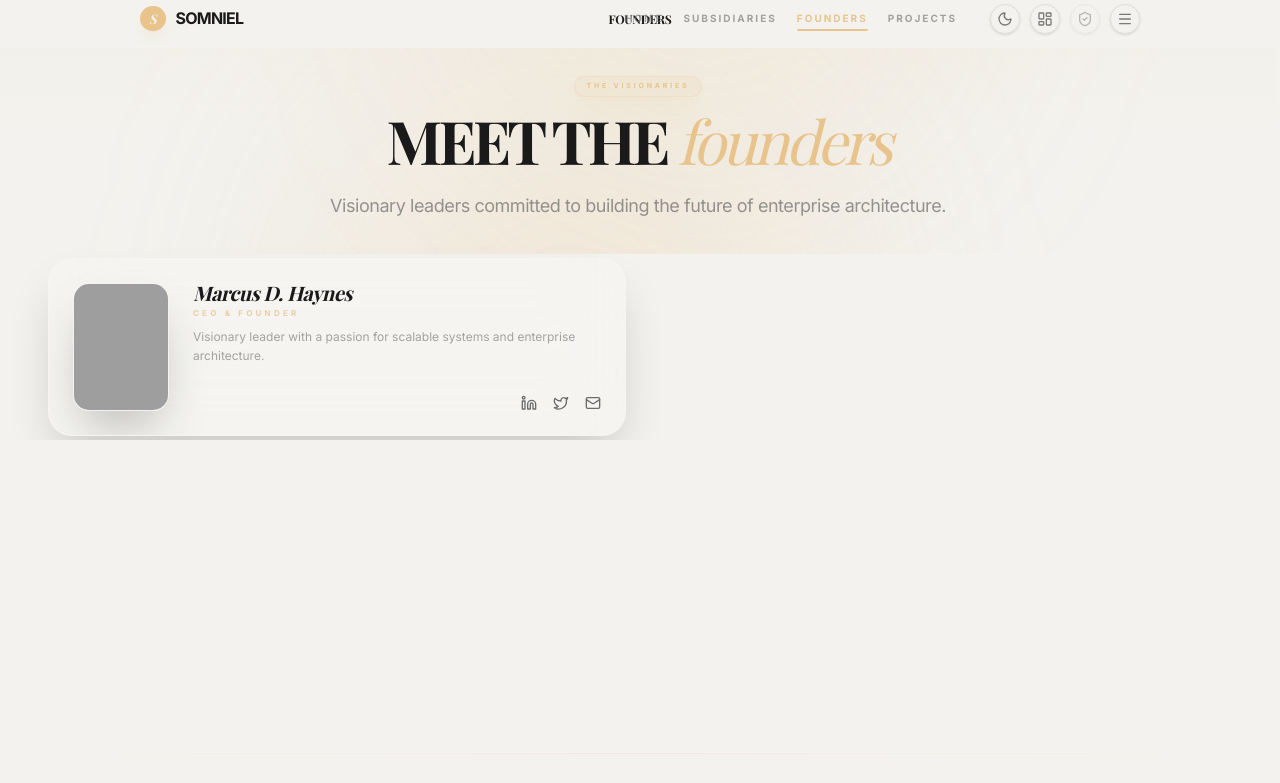
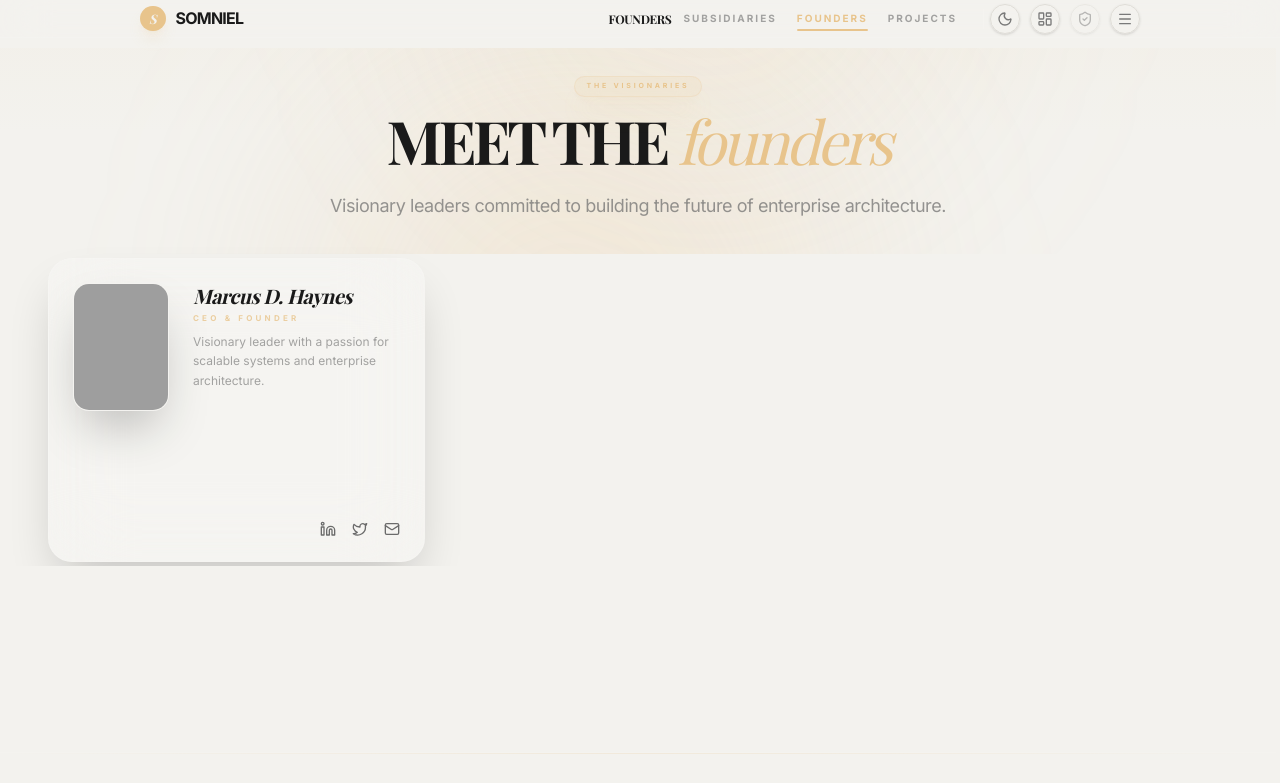
Before and after one commit to marcusdhaynes/Somniel, a React (Vite) app: page /founders in a window 1280 px wide. Shown: the top 783 px of the page. Built offline with nearby package versions, Linux system fonts and the light colour scheme; grey boxes are pictures that could not be loaded; a web font is replaced by a local one.

Commit message:
style(public): remove Home nav label and standardize entity card sizes across public sections

```diff
--- a/scripts/prerender-public.mjs
+++ b/scripts/prerender-public.mjs
@@ -30,6 +30,7 @@ const style = '<style id="somniel-first-paint">' +
   '#somniel-static-shell p{font-size:clamp(13px,1.3vw,18px);line-height:1.65;color:var(--muted,#777);max-width:680px;margin:0 auto 22px}' +
   '#somniel-static-shell .eyebrow{font-size:11px;text-transform:uppercase;letter-spacing:.22em;color:var(--accent,#e8c48c)}' +
   '#somniel-static-shell .grid{display:grid;grid-template-columns:repeat(auto-fit,minmax(220px,1fr));gap:15px;margin:30px auto 0;text-align:left}' +
+  '#somniel-static-shell .tile{height:19rem;box-sizing:border-box;overflow:hidden}' +
   '#somniel-static-shell .tile{padding:20px;border-radius:16px;border:1px solid var(--border,#ddd);background:var(--surface,#fff);min-width:0}' +
   '#somniel-static-shell .tile h2{font-size:17px;margin:0 0 10px;font-family:Georgia,serif}' +
   '#somniel-static-shell .tile p{font-size:12px;margin:0;line-height:1.5}' +
@@ -39,7 +40,7 @@ const style = '<style id="somniel-first-paint">' +
   '</style>';
 
 const navigation = '<nav><a href="' + base + '">SOMNIEL</a><span>' +
-  [['Home', ''], ['Subsidiaries', 'subsidiaries/'], ['Founders', 'founders/'], ['Projects', 'projects/']]
+  [['Subsidiaries', 'subsidiaries/'], ['Founders', 'founders/'], ['Projects', 'projects/']]
   .map(([title, url]) => '<a href="' + base + url + '">' + title + '</a>').join('') + '</span></nav>';
 const card = (title, description, img, url) => '<article class="tile">' +
   (img ? '<img src="' + safeUrl(img) + '" alt="" width="70" height="70" decoding="async" loading="lazy">' : '') +
--- a/src/components/layout/Navbar.tsx
+++ b/src/components/layout/Navbar.tsx
@@ -15,7 +15,6 @@ export const Navbar: React.FC = () => {
   const [isOpen, setIsOpen] = React.useState(false);
 
   const navItems = [
-    { name: 'Home', path: '/' },
     { name: 'Subsidiaries', path: '/subsidiaries' },
     { name: 'Founders', path: '/founders' },
     { name: 'Projects', path: '/projects' },
--- a/src/components/projects/GitHubAppGallery.tsx
+++ b/src/components/projects/GitHubAppGallery.tsx
@@ -90,13 +90,13 @@ const AppCard: React.FC<{ app: App }> = ({ app }) => {
   const codeUrl = 'https://github.com/marcusdhaynes/' + encodeURIComponent(app.repo);
 
   return (
-    <article className="group flex min-w-0 flex-col overflow-hidden rounded-2xl border border-border bg-surface/70 shadow-sm transition-[border-color,transform,box-shadow] duration-200 hover:-translate-y-0.5 hover:border-accent/50 hover:shadow-lg">
+    <article className="public-section-card group flex min-w-0 flex-col overflow-hidden rounded-2xl border border-border bg-surface/70 shadow-sm transition-[border-color,box-shadow] duration-200 hover:border-accent/50 hover:shadow-lg">
       <a
         href={app.url}
         target="_blank"
         rel="noopener noreferrer"
         aria-label={'Open ' + app.name + ' live site'}
-        className="relative block aspect-[16/10] overflow-hidden bg-subtle"
+        className="relative block h-36 shrink-0 overflow-hidden bg-subtle"
       >
         {failed ? (
           <div className="flex h-full w-full flex-col items-center justify-center gap-3 text-muted">
@@ -123,10 +123,10 @@ const AppCard: React.FC<{ app: App }> = ({ app }) => {
           Homepage preview
         </span>
       </a>
-      <div className="flex flex-1 flex-col p-4 sm:p-5">
-        <h3 className="truncate font-serif text-lg font-semibold tracking-tight text-fg">{app.name}</h3>
-        <p className="mt-2 min-h-10 flex-1 text-xs leading-relaxed text-muted">{app.description}</p>
-        <div className="mt-4 flex items-center gap-2">
+      <div className="flex min-h-0 flex-1 flex-col p-3 sm:p-4">
+        <h3 className="truncate font-serif text-base sm:text-lg font-semibold tracking-tight text-fg">{app.name}</h3>
+        <p className="mt-1 min-h-0 flex-1 line-clamp-2 overflow-hidden text-xs leading-relaxed text-muted">{app.description}</p>
+        <div className="mt-2 flex items-center gap-2">
           <a
             href={app.url}
             target="_blank"
@@ -207,7 +207,7 @@ const GitHubAppGallery: React.FC = () => {
   }, []);
 
   return (
-    <section aria-labelledby="github-apps-heading" className="relative mx-auto max-w-7xl px-6 pb-12 pt-8 lg:px-12">
+    <section aria-labelledby="github-apps-heading" className="relative mx-auto max-w-[1600px] px-6 pb-12 pt-8 lg:px-12">
       <div className="mb-6 flex flex-wrap items-end justify-between gap-3">
         <div>
           <p className="text-[10px] font-bold uppercase tracking-[0.3em] text-accent">Built by Somniel</p>
@@ -222,7 +222,7 @@ const GitHubAppGallery: React.FC = () => {
           {apps.length} applications
         </span>
       </div>
-      <div className="grid grid-cols-1 gap-4 sm:grid-cols-2 xl:grid-cols-3">
+      <div className="public-section-grid">
         {apps.map(app => <AppCard key={app.repo} app={app} />)}
       </div>
     </section>
--- a/src/index.css
+++ b/src/index.css
@@ -147,3 +147,27 @@ html[data-density="comfortable"] .condensed-card {
 @media (hover: none) {
   .payscale-number-controls { visibility: visible; opacity: 1; }
 }
+
+/* A single card geometry for every public entity section. Grid breakpoints
+   and card height are shared by Subsidiaries, Founders, and both Projects
+   sections; content and footer alignment remain responsive. */
+@layer components {
+  .public-section-grid {
+    display: grid;
+    grid-template-columns: minmax(0, 1fr);
+    gap: 1.5rem;
+    align-items: start;
+  }
+  .public-section-card {
+    box-sizing: border-box;
+    width: 100%;
+    height: 19rem;
+    min-width: 0;
+  }
+  @media (min-width: 768px) {
+    .public-section-grid { grid-template-columns: repeat(2, minmax(0, 1fr)); }
+  }
+  @media (min-width: 1024px) {
+    .public-section-grid { grid-template-columns: repeat(3, minmax(0, 1fr)); }
+  }
+}
--- a/src/pages/public/Founders.tsx
+++ b/src/pages/public/Founders.tsx
@@ -42,7 +42,7 @@ const Founders: React.FC = () => {
       </header>
 
       <div className="py-1 px-6 lg:px-12 max-w-[1600px] mx-auto relative z-10">
-        <div className="grid grid-cols-1 md:grid-cols-2 gap-6">
+        <div className="public-section-grid">
           {content.founders.map((founder, i) => (
             <motion.div
               key={founder.id}
@@ -50,16 +50,16 @@ const Founders: React.FC = () => {
               animate={{ opacity: 1, y: 0 }}
 
               transition={{ delay: Math.min(i * 0.02, 0.1), duration: 0.2, ease: 'easeOut' }}
-              className="group relative overflow-hidden rounded-3xl bg-surface/20 border border-white/5 hover:border-accent/40 transition-all p-6 backdrop-blur-2xl shadow-2xl shadow-black/20"
+              className="public-section-card group relative overflow-hidden rounded-3xl bg-surface/20 border border-white/5 hover:border-accent/40 transition-colors p-4 sm:p-6 backdrop-blur-2xl shadow-2xl shadow-black/20"
             >
-              <div className="flex items-start space-x-6">
-                <div className="w-24 h-32 rounded-2xl bg-bg overflow-hidden border border-white/10 group-hover:border-accent/30 transition-all duration-700 shrink-0 relative shadow-2xl group-hover:shadow-accent/10">
+              <div className="flex h-full min-h-0 items-start gap-4 sm:gap-6">
+                <div className="w-20 h-28 sm:w-24 sm:h-32 rounded-2xl bg-bg overflow-hidden border border-white/10 group-hover:border-accent/30 transition-all duration-700 shrink-0 relative shadow-2xl group-hover:shadow-accent/10">
                   <img width={200} height={200} loading={i === 0 ? 'eager' : 'lazy'} fetchPriority={i === 0 ? 'high' : 'auto'} decoding="async" src={founder.photo} alt={founder.name} className="w-full h-full object-cover grayscale group-hover:grayscale-0 transition-all duration-1000 transform group-hover:scale-110" />
                 </div>
 
-                <div className="flex-1 flex flex-col min-h-[8rem]">
+                <div className="flex-1 min-w-0 flex flex-col h-full">
                   <div className="mb-2">
-                    <h3 className="text-xl font-serif font-bold text-fg tracking-tight group-hover:text-accent transition-colors italic leading-none">{founder.name}</h3>
+                    <h3 title={founder.name} className="line-clamp-2 break-words text-lg sm:text-xl font-serif font-bold text-fg tracking-tight group-hover:text-accent transition-colors italic leading-tight">{founder.name}</h3>
                     <p className="text-accent font-bold uppercase text-[8px] tracking-[0.4em] mt-1 opacity-80">{founder.role}</p>
                   </div>
 
--- a/src/pages/public/Subsidiaries.tsx
+++ b/src/pages/public/Subsidiaries.tsx
@@ -42,7 +42,7 @@ const Subsidiaries: React.FC = () => {
       </header>
 
       <div className="py-1 px-6 lg:px-12 max-w-[1600px] mx-auto relative z-10">
-        <div className="grid grid-cols-1 md:grid-cols-2 lg:grid-cols-3 gap-6">
+        <div className="public-section-grid">
           {content.subsidiaries.map((sub, i) => (
             <motion.div
               key={sub.id}
@@ -50,20 +50,20 @@ const Subsidiaries: React.FC = () => {
               animate={{ opacity: 1, y: 0 }}
 
               transition={{ delay: Math.min(i * 0.02, 0.1), duration: 0.2, ease: 'easeOut' }}
-              className="group relative overflow-hidden rounded-3xl bg-surface/20 border border-white/5 hover:border-accent/40 transition-all p-6 backdrop-blur-2xl shadow-2xl shadow-black/20"
+              className="public-section-card group relative overflow-hidden rounded-3xl bg-surface/20 border border-white/5 hover:border-accent/40 transition-colors p-4 sm:p-6 backdrop-blur-2xl shadow-2xl shadow-black/20"
             >
-              <div className="flex items-start space-x-6">
+              <div className="flex h-full min-h-0 items-start gap-4 sm:gap-6">
                 <div className="w-16 h-16 bg-bg rounded-2xl flex items-center justify-center overflow-hidden border border-white/10 group-hover:border-accent/30 transition-all duration-700 shadow-2xl group-hover:shadow-accent/10 shrink-0">
                   <img width={200} height={200} loading={i === 0 ? 'eager' : 'lazy'} fetchPriority={i === 0 ? 'high' : 'auto'} decoding="async" src={sub.logo} alt={sub.name} className="w-full h-full object-cover transform group-hover:scale-125 transition-transform duration-1000" />
                 </div>
 
-                <div className="flex-1 flex flex-col min-h-[4rem]">
+                <div className="flex-1 min-w-0 flex flex-col h-full">
                   <div className="flex justify-between items-start mb-2">
-                    <h3 className="text-xl font-serif font-bold text-fg tracking-tight group-hover:text-accent transition-colors italic leading-none">{sub.name}</h3>
+                    <h3 title={sub.name} className="line-clamp-2 break-words text-lg sm:text-xl font-serif font-bold text-fg tracking-tight group-hover:text-accent transition-colors italic leading-tight">{sub.name}</h3>
                     <ExternalLink className="w-4 h-4 text-accent opacity-0 group-hover:opacity-100 transition-all duration-700 transform translate-x-2 group-hover:translate-x-0" />
                   </div>
 
-                  <p className="text-muted text-xs leading-relaxed mb-4 font-light opacity-60 group-hover:opacity-100 transition-opacity duration-500 line-clamp-2">
+                  <p className="text-muted text-xs leading-relaxed mb-4 font-light opacity-60 group-hover:opacity-100 transition-opacity duration-500 line-clamp-3">
                     {sub.description}
                   </p>
 
```
Also changed, not shown: src/pages/public/Projects.tsx (+7 -7 lines).
